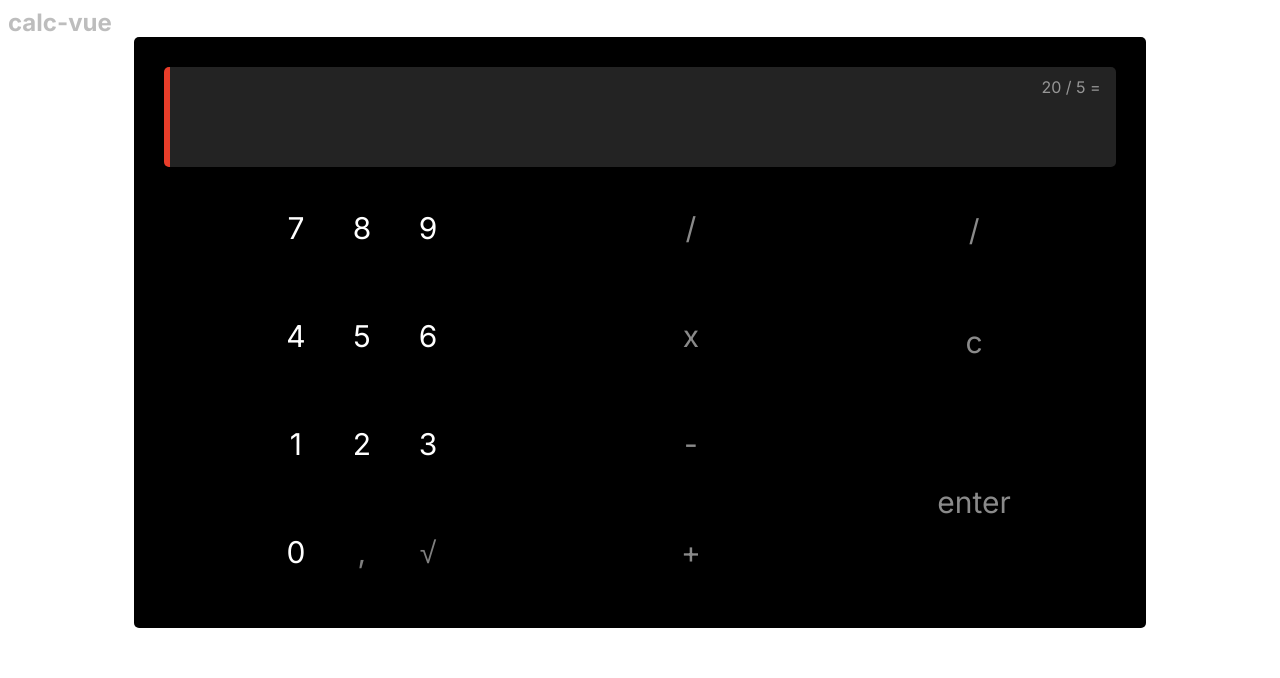
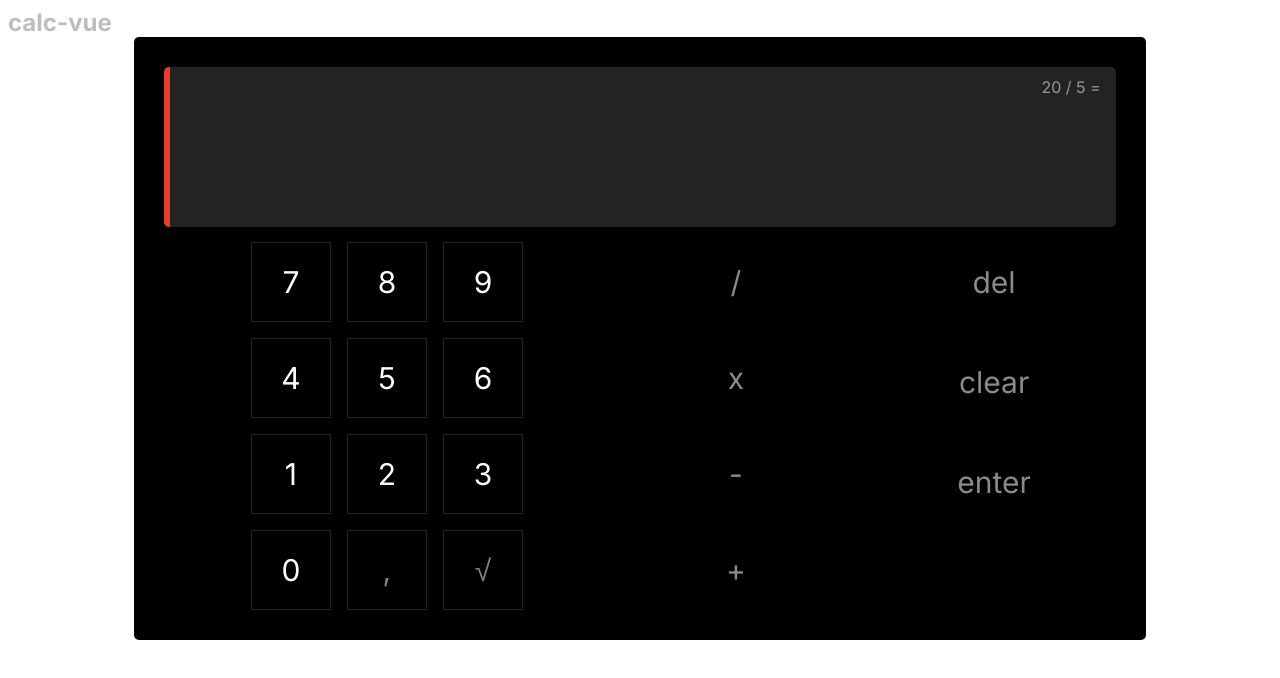
Before and after one commit to senagab/calculator-vue, a Vue app: page / in a window 1280 px wide. Shown: the top 678 px of the page. Built offline with nearby package versions, Linux system fonts and the light colour scheme.

Commit message:
feat: alteração de unidades de medida + del, clear, enter

```diff
--- a/src/App.vue
+++ b/src/App.vue
@@ -41,8 +41,8 @@
         <div class="keys">+</div>
       </div>
       <div class="keyboard__right">
-        <div class="keys">/</div>
-        <div class="keys">c</div>
+        <div class="keys">del</div>
+        <div class="keys">clear</div>
         <div class="keys">enter</div>
         <!-- <div class="keys">enter</div> -->
       </div>
@@ -80,7 +80,7 @@ header {
   display: flex;
   align-items: center;
   justify-content: center;
-  height: 100px;
+  height: 20vh;
   width: auto;
   background-color: #232323;
   margin: 30px;
@@ -123,16 +123,17 @@ header {
 
   .keyboard__left {
     display: grid;
-    grid-template-columns: 50px 50px 50px;
+    grid-template-columns: 1fr 1fr 1fr;
     gap: 1rem;
 
     .keys {
+      width: 10vh;
+      height: 10vh;
+      border: 1px solid #232323;
       display: flex;
       justify-content: center;
       align-items: center;
       background-color: black;
-      /* margin: 10px; */
-      /* width: 100%; */
       font-size: 30px;
       color: white;
     }
@@ -145,10 +146,12 @@ header {
 
   .keyboard__center {
     display: grid;
-    grid-template-columns: 50px;
+    grid-template-columns: 1fr;
     gap: 1rem;
 
     .keys {
+      width: 10vh;
+      height: 10vh;
       display: flex;
       justify-content: center;
       align-items: center;
@@ -171,6 +174,8 @@ header {
     margin: 0 15px;
 
     .keys {
+      width: 7vh;
+      height: 10vh;
       display: flex;
       justify-content: center;
       align-items: center;
```
